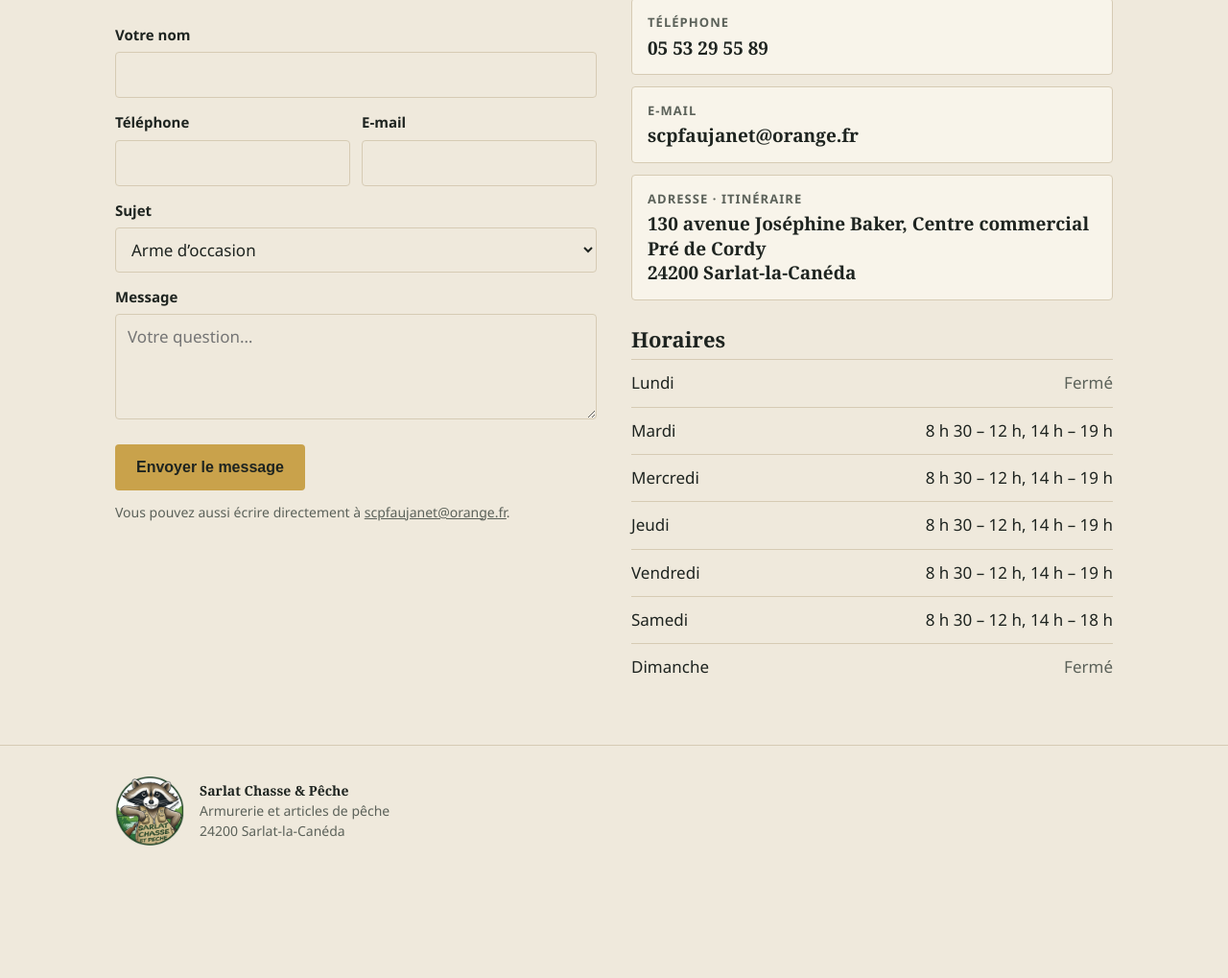
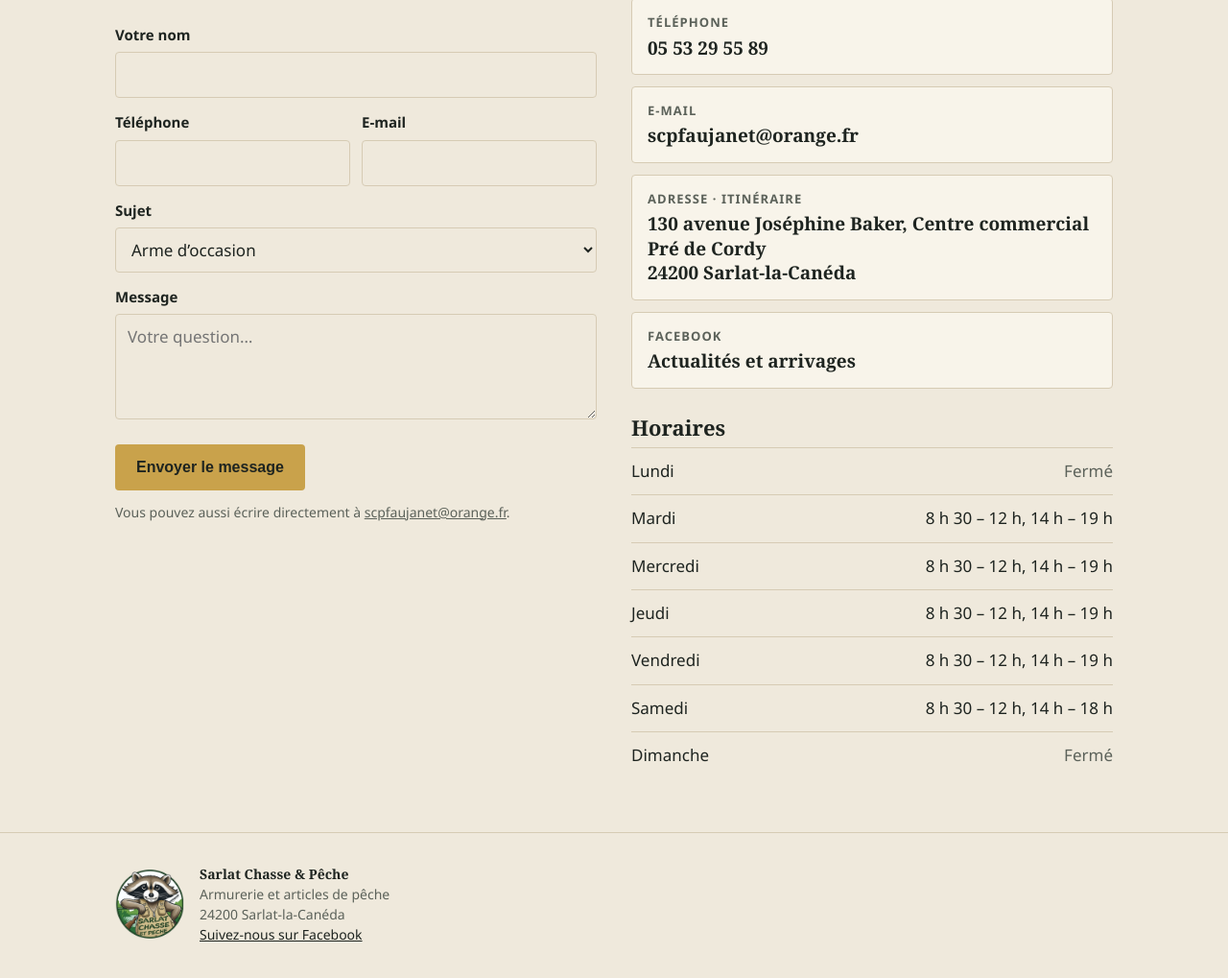
Before and after one commit to ChasseetPeche24200/chasseetpeche24200.github.io, a plain HTML site: page contact.html in a window 1280 px wide. Shown: the part 495-1514 px from the top of the page at 96% size. Before the commit the page ends 1424 px from the top, so only its background shows below. Drawn offline with Linux system fonts and the light colour scheme.

Commit message:
Lien vers la page Facebook du magasin
Co-Authored-By: Claude Opus 5.5 <noreply@anthropic.com>

```diff
--- a/contact.html
+++ b/contact.html
@@ -33,9 +33,10 @@ document.getElementById('root').innerHTML=
 (s.phone?'<a class="ccard" href="tel:'+esc(tel)+'"><span class="ccard-k">Téléphone</span><span class="ccard-v">'+esc(s.phone)+'</span></a>':'')+
 (s.email?'<a class="ccard" href="mailto:'+esc(s.email)+'"><span class="ccard-k">E-mail</span><span class="ccard-v">'+esc(s.email)+'</span></a>':'')+
 '<a class="ccard" target="_blank" rel="noopener" href="https://www.google.com/maps/search/?api=1&query='+q+'"><span class="ccard-k">Adresse · itinéraire</span><span class="ccard-v">'+esc(s.address)+'<br>'+esc(s.city)+'</span></a>'+
+'<a class="ccard" target="_blank" rel="noopener" href="https://www.facebook.com/p/Sarlat-Chasse-P%C3%AAche-100021199047154/"><span class="ccard-k">Facebook</span><span class="ccard-v">Actualités et arrivages</span></a>'+
 '</div><h3 style="font-size:22px;margin:28px 0 8px">Horaires</h3><table class="hours">'+hoursTable()+'</table></div>'+
 '</div></section></main>'+
-'<footer><div class="wrap foot"><img src="images/logo-180.png" alt="" width="72" height="72"><div><strong>Sarlat Chasse &amp; Pêche</strong><br>Armurerie et articles de pêche<br>'+esc(s.city)+'</div></div></footer>';
+'<footer><div class="wrap foot"><img src="images/logo-180.png" alt="" width="72" height="72"><div><strong>Sarlat Chasse &amp; Pêche</strong><br>Armurerie et articles de pêche<br>'+esc(s.city)+'<br><a href="https://www.facebook.com/p/Sarlat-Chasse-P%C3%AAche-100021199047154/" target="_blank" rel="noopener">Suivez-nous sur Facebook</a></div></div></footer>';
 document.getElementById('cf').onsubmit=send}
 function hoursTable(){return [1,2,3,4,5,6,0].map(function(d){var h=HOURS[d];return '<tr class="'+(h?'':'off')+'"><td>'+DAYS[d]+'</td><td>'+(h?h.map(function(x){return hm(x[0])+' – '+hm(x[1])}).join(', '):'Fermé')+'</td></tr>'}).join('')}
 function v(id){return document.getElementById(id).value.trim()}
```
Also changed, not shown: index.html (+1 -1 lines).
